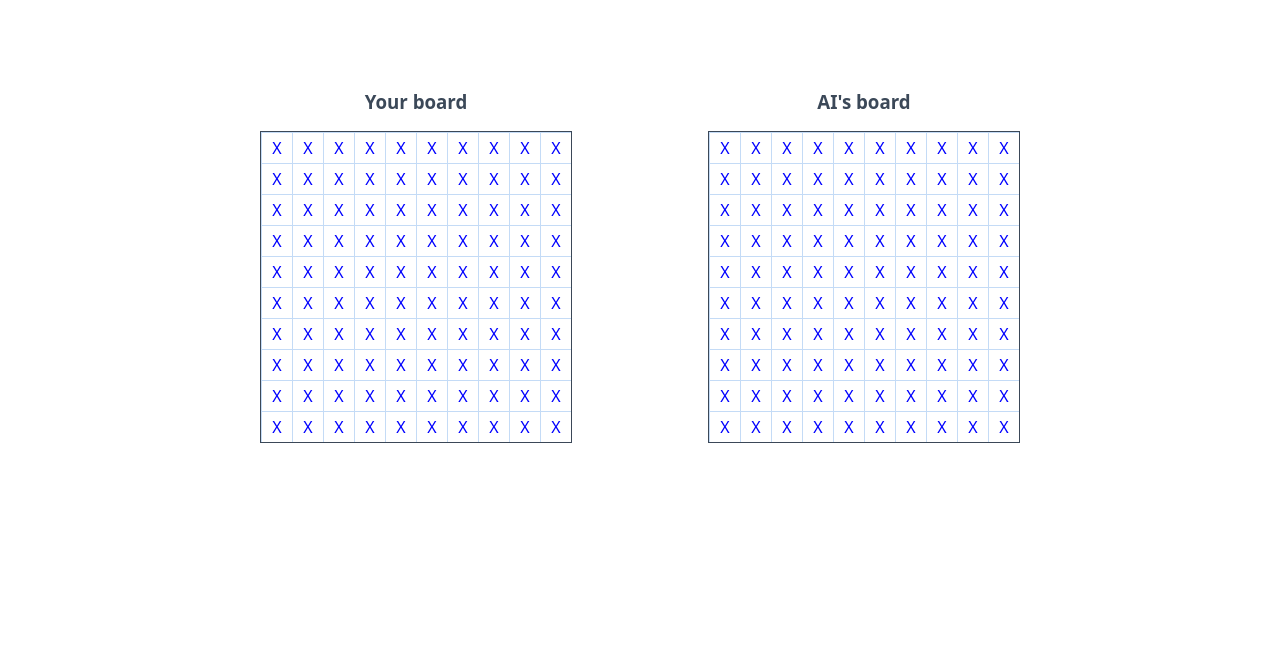
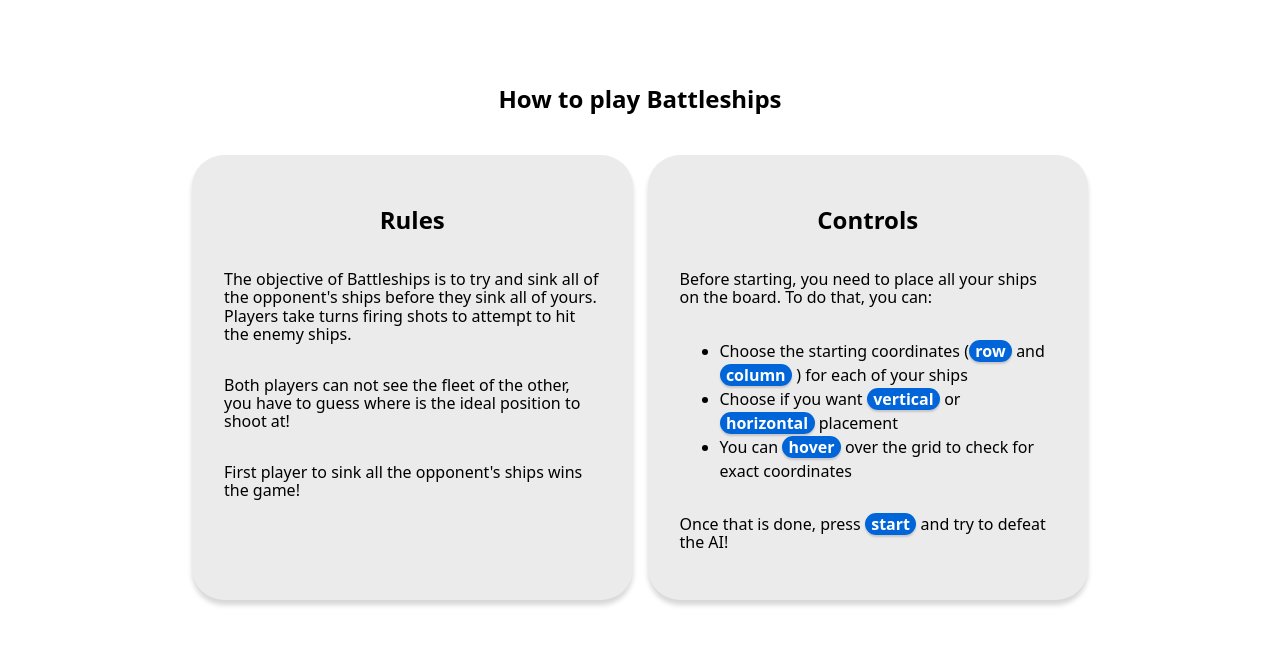
Before and after one commit to khs-kks/battleship, a website built with webpack: page docs/index.html in a window 1280 px wide. Shown: the part 73-718 px from the top of the page. Built offline with nearby package versions, Linux system fonts and the light colour scheme.

Commit message:
Build the how-to section

```diff
--- a/docs/index.html
+++ b/docs/index.html
@@ -28,11 +28,56 @@
         <button class="how-to">How to play</button>
       </header>
       <main>
-        <div class="boards-wrapper">
+        <!-- <div class="boards-wrapper">
           <h3 class="yourboard">Your board</h3>
           <h3 class="aiboard">AI's board</h3>
           <div class="yourboard-grid"></div>
           <div class="aiboard-grid"></div>
+        </div> -->
+        <div class="how-to-play-wrapper">
+          <h2 class="title-how-to-play">How to play Battleships</h2>
+          <div class="rules-tips-wrapper">
+            <div class="rules-tips-left">
+              <h2>Rules</h2>
+              <p>
+                The objective of Battleships is to try and sink all of the
+                opponent's ships before they sink all of yours. Players take
+                turns firing shots to attempt to hit the enemy ships.
+              </p>
+              <p>
+                Both players can not see the fleet of the other, you have to
+                guess where is the ideal position to shoot at!
+              </p>
+              <p>
+                First player to sink all the opponent's ships wins the game!
+              </p>
+            </div>
+            <div class="rules-tips-right">
+              <h2>Controls</h2>
+              <p>
+                Before starting, you need to place all your ships on the board.
+                To do that, you can:
+              </p>
+              <ul>
+                <li>
+                  Choose the starting coordinates (<span>row</span> and
+                  <span>column</span> ) for each of your ships
+                </li>
+                <li>
+                  Choose if you want <span>vertical</span> or
+                  <span>horizontal</span> placement
+                </li>
+                <li>
+                  You can <span>hover</span> over the grid to check for exact
+                  coordinates
+                </li>
+              </ul>
+              <p>
+                Once that is done, press <span>start</span> and try to defeat the
+                AI!
+              </p>
+            </div>
+          </div>
         </div>
       </main>
       <!-- <footer></footer> -->
--- a/docs/style.css
+++ b/docs/style.css
@@ -360,3 +360,48 @@ div.error-placing {
   border-radius: 50%;
   background-color: #000000a9;
 }
+
+/* ########################## */
+/* HOW TO PLAY */
+/* ########################## */
+
+.how-to-play-wrapper {
+  width: 70%;
+  margin: 3% auto;
+  display: grid;
+  justify-items: center;
+  grid-template-rows: 1fr 6fr;
+  gap: var(--spacing-md);
+}
+
+.rules-tips-wrapper {
+  display: grid;
+  grid-template-columns: 1fr 1fr;
+  gap: var(--spacing-md);
+}
+
+.rules-tips-left,
+.rules-tips-right {
+  background-color: #ebebeb;
+  border-radius: 2rem;
+  box-shadow: rgb(0 0 0 / 16%) 0 5px 5px;
+  display: flex;
+  flex-direction: column;
+  /* justify-content: space-evenly; */
+  justify-content: start;
+  align-items: center;
+  padding: 2rem;
+}
+
+.rules-tips-right span {
+  padding: 0 0.4rem;
+  border-radius: 1rem;
+  background-color: #0065d8;
+  box-shadow: rgb(0 0 0 / 16%) 0 2px 2px;
+  color: white;
+  font-weight: bold;
+}
+
+li {
+  line-height: 1.5;
+}
```
